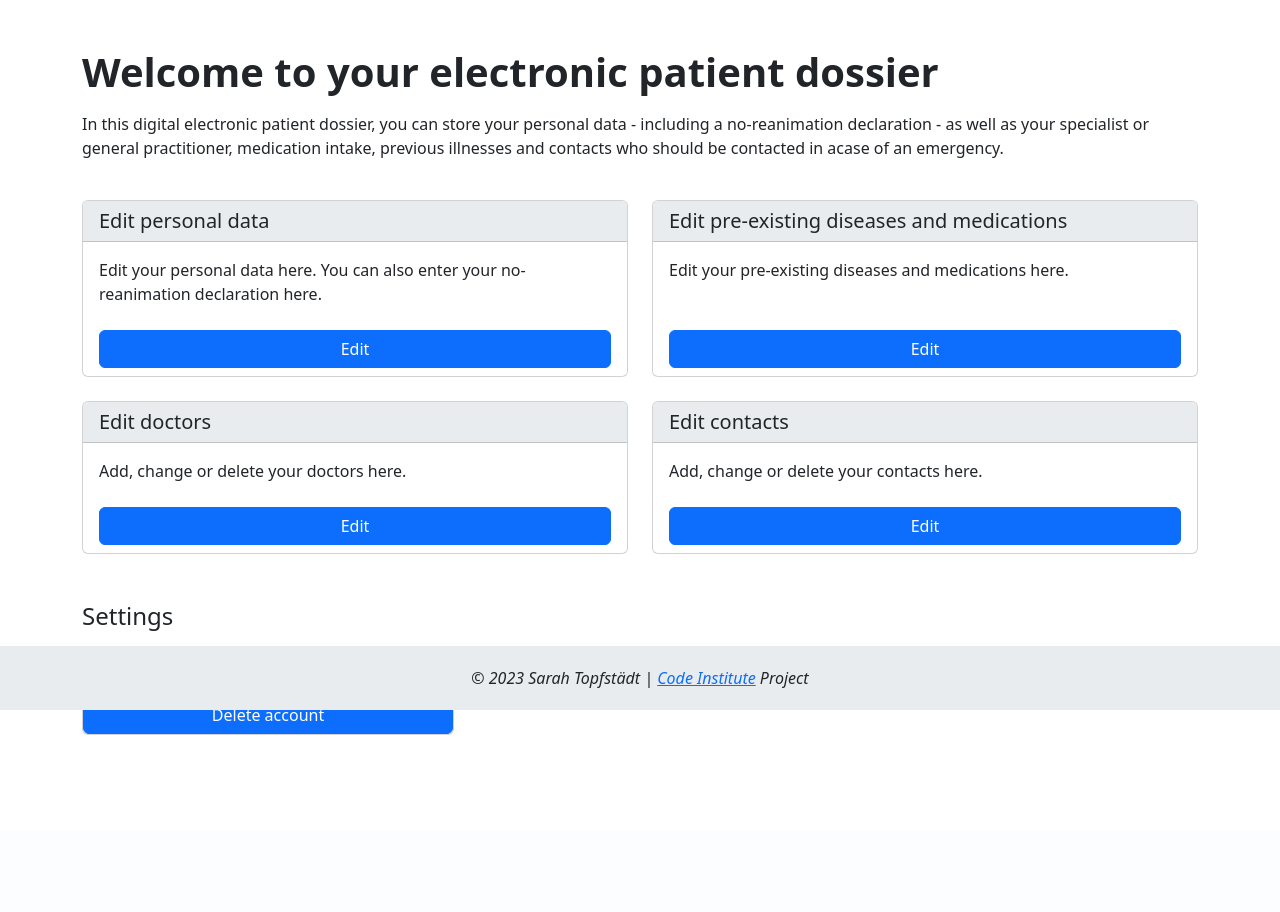
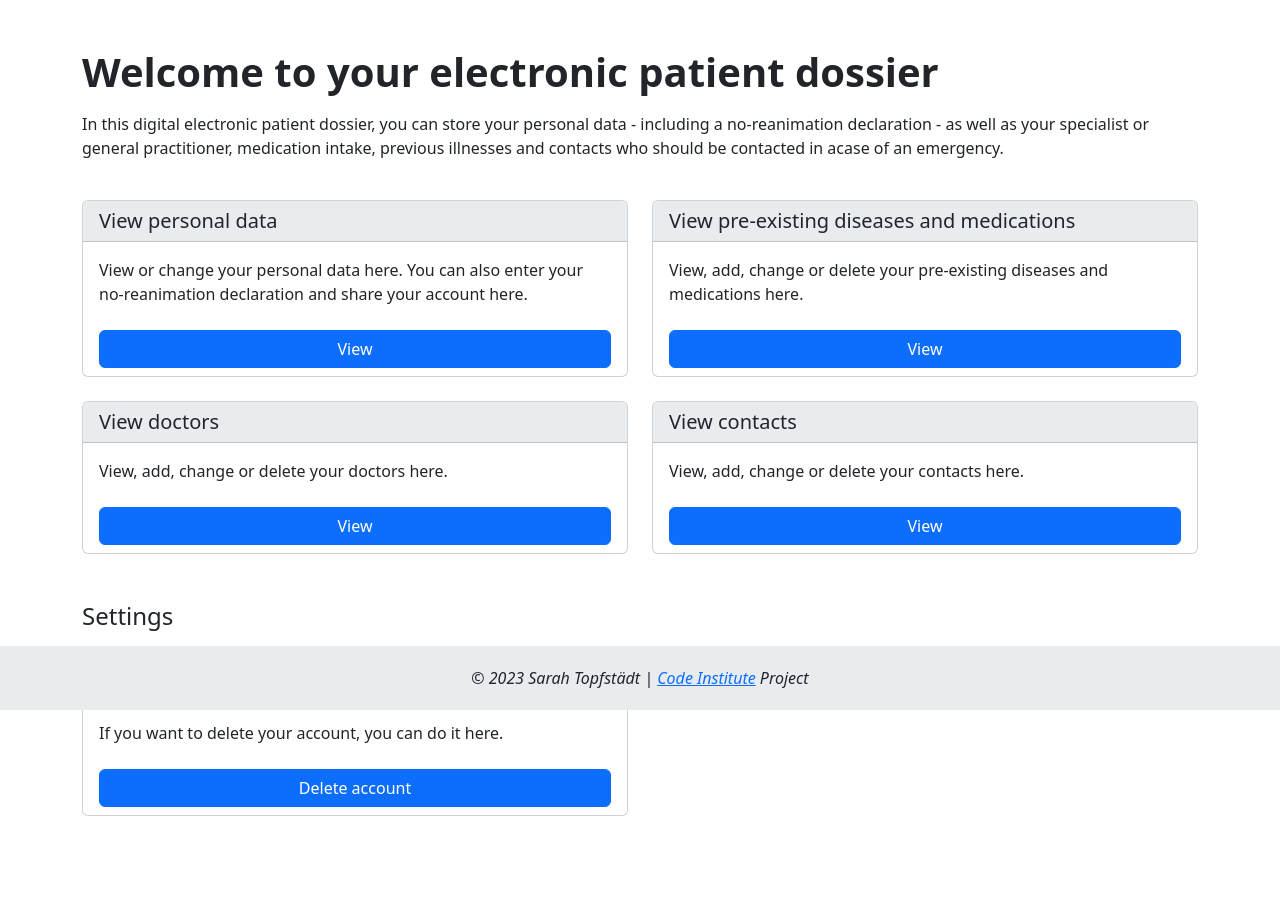
Before and after one commit to puma13992/digial-patient, a Django app: page /profile/ in a window 1280 px wide. Shown: the part 90-1002 px from the top of the page. Before the commit the page ends 825 px from the top, so only its background shows below. Run offline with Django 3.2, Linux system fonts and the light colour scheme; the visitor is signed in with stand-in values (Sample User, id 1).

Commit message:
Change profile text and cards for settings

```diff
--- a/templates/profile.html
+++ b/templates/profile.html
@@ -1,9 +1,11 @@
 {% extends "base.html" %}
 {% load static %}
+
 
 {% block title %}
 <title>Personal patient dossier</title>
 {% endblock %}
+
 
 {% block content %}
 
@@ -29,61 +31,61 @@
             <div class="col-lg-6 col-md-6 col-sm-12 card-group mt-4">
                 <div class="card">
                     <div class="card-header h5 bg-body-secondary">
-                        Edit personal data
+                        View personal data
                     </div>
                     <div class="card-body">
                         <p class="card-text">
-                            Edit your personal data here.
-                            You can also enter your no-reanimation declaration here.
+                            View or change your personal data here.
+                            You can also enter your no-reanimation declaration and share your account here.
                         </p>
                     </div>
                     <div class="d-grid gap-2 card-footer bg-transparent border border-0">
-                        <a href="{% url 'personal_data' %}" class="btn btn-primary">Edit</a>
+                        <a href="{% url 'personal_data' %}" class="btn btn-primary">View</a>
                     </div>
                 </div>
             </div>
             <div class="col-lg-6 col-md-6 col-sm-12 card-group mt-4">
                 <div class="card">
                     <div class="card-header h5 bg-body-secondary">
-                        Edit pre-existing diseases and medications
+                        View pre-existing diseases and medications
                     </div>
                     <div class="card-body">
                         <p class="card-text">
-                            Edit your pre-existing diseases and medications here.
+                            View, add, change or delete your pre-existing diseases and medications here.
                         </p>
                     </div>
                     <div class="d-grid gap-2 card-footer bg-transparent border border-0">
-                        <a href="{% url 'medidis' %}" class="btn btn-primary">Edit</a>
+                        <a href="{% url 'medidis' %}" class="btn btn-primary">View</a>
                     </div>
                 </div>
             </div>
             <div class="col-lg-6 col-md-6 col-sm-12 card-group mt-4">
                 <div class="card">
                     <div class="card-header h5 bg-body-secondary">
-                        Edit doctors
+                        View doctors
                     </div>
                     <div class="card-body">
                         <p class="card-text">
-                            Add, change or delete your doctors here.
+                            View, add, change or delete your doctors here.
                         </p>
                     </div>
                     <div class="d-grid gap-2 card-footer bg-transparent border border-0 align-bottom">
-                        <a href="{% url 'doctor' %}" class="btn btn-primary">Edit</a>
+                        <a href="{% url 'doctor' %}" class="btn btn-primary">View</a>
                     </div>
                 </div>
             </div>
             <div class="col-lg-6 col-md-6 col-sm-12 card-group mt-4">
                 <div class="card">
                     <div class="card-header h5 bg-body-secondary">
-                        Edit contacts
+                        View contacts
                     </div>
                     <div class="card-body">
                         <p class="card-text">
-                            Add, change or delete your contacts here.
+                            View, add, change or delete your contacts here.
                         </p>
                     </div>
                     <div class="card-footer d-grid gap-2 bg-transparent border border-0 bottom-0">
-                        <a href="{% url 'contact' %}" class="btn btn-primary">Edit</a>
+                        <a href="{% url 'contact' %}" class="btn btn-primary">View</a>
                     </div>
                 </div>
             </div>
@@ -97,11 +99,22 @@
                 Settings
             </h4>
         </div>
-        <div class="col-lg-4 col-md-6 col-sm-12 card mt-2">
-            <a class="btn btn-primary" href="#" role="button">Share information in emergencies</a>
-        </div>
-        <div class="col-lg-4 col-md-6 col-sm-12 card mt-2">
-            <a class="btn btn-primary" href="{% url 'delete_account' %}" role="button">Delete account</a>
+        <div class="row">
+            <div class="col-lg-6 col-md-6 col-sm-12 card-group mt-4">
+                <div class="card">
+                    <div class="card-header h5 bg-body-secondary">
+                        Delete account
+                    </div>
+                    <div class="card-body">
+                        <p class="card-text">
+                            If you want to delete your account, you can do it here.
+                        </p>
+                    </div>
+                    <div class="card-footer d-grid gap-2 bg-transparent border border-0 bottom-0">
+                        <a class="btn btn-primary" href="{% url 'delete_account' %}" role="button">Delete account</a>
+                    </div>
+                </div>
+            </div>
         </div>
     </div>
 
```
